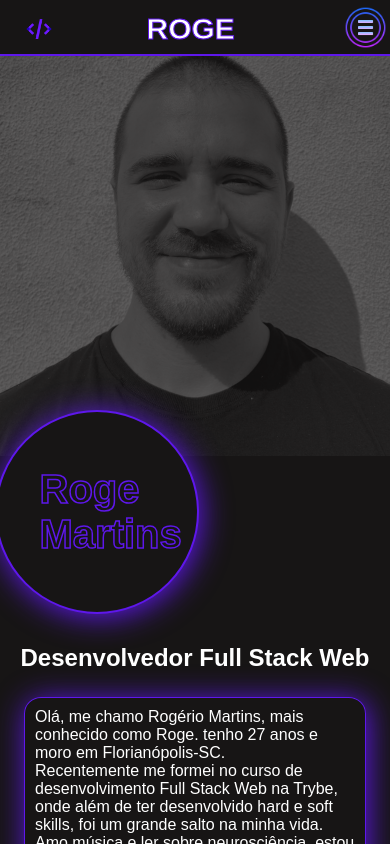
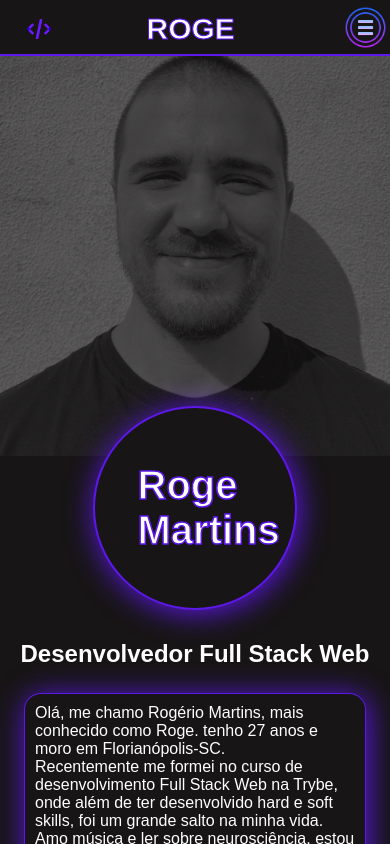
Before and after one commit to Oldroge/https-oldroge.github.io, a React (Create React App) app: page /about in a window 390 px wide. Shown: the top 844 px of the page. Built offline with nearby package versions, Linux system fonts and the light colour scheme.

Commit message:
style: align title name

```diff
--- a/src/pages/about-me/AboutMe.css
+++ b/src/pages/about-me/AboutMe.css
@@ -86,7 +86,6 @@
     }
 
     .title-above-div {
-        /* width: 400px; */
         align-self: center;
         font-family: Arial, Helvetica, sans-serif;
         color: white;
@@ -127,7 +126,7 @@
         width: 200px;
         border-radius: 50%;
         margin-top: -50px;
-        position: relative;
+        z-index: 1;
     }
 
     .about-me-roge-name {
@@ -135,8 +134,14 @@
         font-size: 40px;
         font-family: Arial, Helvetica, sans-serif;
         -webkit-text-stroke: 1.5px #5E17EB;
-        color: #171515;
+        color: white;
         margin-left: -15px;
+    }
+
+    .img-name-container {
+        display: flex;
+        flex-direction: column;
+        align-items: center;
     }
 
     .about-me-text-div {
```
